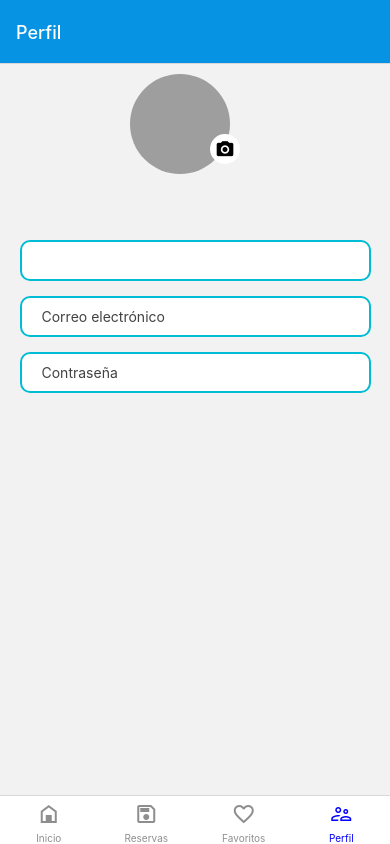
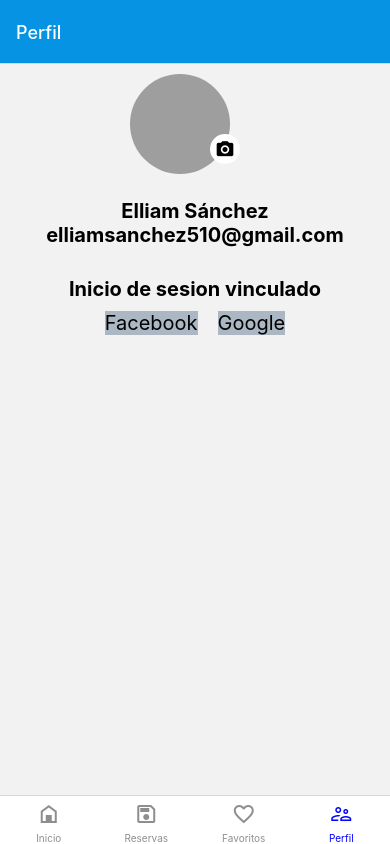
Before and after one commit to Elliam-Sanchez510/App_Final, a React Native app: screen /Profile in a window 390 px wide. Built offline with nearby package versions, Linux system fonts and the light colour scheme; grey boxes are pictures that could not be loaded.

Commit message:
Creando perfil

```diff
--- a/Components/Favorites/Favorites.tsx
+++ b/Components/Favorites/Favorites.tsx
@@ -5,8 +5,7 @@ const Favorites = () => {
     return (
         <ScrollView>
             <View style={styles.Container}>
-                <Text>Hola</Text>
-
+                <Text style={styles.TextFavorites}>No hay elementos agregados</Text>
             </View>
 
         </ScrollView>
@@ -16,6 +15,15 @@ export default Favorites;
 
 const styles = StyleSheet.create({
     Container: {
+        flex: 1,
+        justifyContent: 'center',
+        alignItems: 'center',
+        margin: 5,
     },
+    TextFavorites: {
+        fontSize: 20,
+        fontWeight: 'bold',
+        alignItems: 'center',
+    }
 
 })
--- a/Components/Profile/Profile.tsx
+++ b/Components/Profile/Profile.tsx
@@ -46,7 +46,27 @@ const Profile = () => {
                 </View>
             </View>
 
-            <View style={styles.Vista}>
+            <View style={styles.TextName}>
+                <Text style={styles.TextName1}>Elliam Sánchez</Text>
+                <Text style={styles.TextName1}>elliamsanchez510@gmail.com</Text>
+            </View>
+
+            <View style={styles.TextName}>
+                <Text style={styles.TextName1}>Inicio de sesion vinculado</Text>
+
+                <View style={styles.Sesion}>
+                    <TouchableOpacity>
+                        <Text style={{ fontSize: 20, margin: 10, backgroundColor: '#abb8c3', }}>Facebook</Text>
+                    </TouchableOpacity>
+
+                    <TouchableOpacity>
+                        <Text style={{ fontSize: 20, margin: 10, backgroundColor: '#abb8c3' }}>Google</Text>
+                    </TouchableOpacity>
+                </View>
+
+            </View>
+
+            {/* <View style={styles.Vista}>
                 <TextInput
                     style={styles.Input}
                 />
@@ -59,7 +79,7 @@ const Profile = () => {
                     secureTextEntry={true}
                     style={styles.Input}
                 />
-            </View>
+            </View> */}
         </ScrollView>
 
     )
@@ -73,7 +93,6 @@ const styles = StyleSheet.create({
         justifyContent: 'center',
         alignItems: 'center',
         margin: 5,
-        // backgroundColor: 'gray',
     },
     Image: {
         width: 100,
@@ -94,7 +113,6 @@ const styles = StyleSheet.create({
         height: 250,
         alignItems: 'center',
         justifyContent: 'center',
-        // backgroundColor: 'pink'
     },
     Input: {
         width: '90%',
@@ -108,5 +126,18 @@ const styles = StyleSheet.create({
         borderColor: '#00bcd4',
         paddingStart: 20,
     },
+    TextName: {
+        justifyContent: 'center',
+        alignItems: 'center',
+        margin: 15,
+    },
+    TextName1: {
+        fontSize: 20,
+        fontWeight: 'bold',
+        alignItems: 'center',
+    },
+    Sesion: {
+        flexDirection: 'row',
+    }
 
 })
--- a/Components/Reservas/Reservas.tsx
+++ b/Components/Reservas/Reservas.tsx
@@ -7,11 +7,15 @@ import Reservas3 from './Reservas3';
 
 const Reservas = () => {
     return (
-        <View>
-            <Reservas1/>
-            <Reservas2/>
-            <Reservas3/>
-        </View>
+        <ScrollView>
+            <View>
+                <Reservas1 />
+                <Reservas2 />
+                <Reservas3 />
+            </View>
+
+        </ScrollView>
+
     )
 }
 export default Reservas;
--- a/Components/Reservas/Reservas1.tsx
+++ b/Components/Reservas/Reservas1.tsx
@@ -3,8 +3,6 @@ import React from 'react'
 
 export default function Reservas1() {
     return (
-
-
         <View>
             <Text style={styles.TextBathroom}>HABITACIONES</Text>
             <ScrollView horizontal={true}>
@@ -84,7 +82,6 @@ export default function Reservas1() {
                 </View>
             </ScrollView>
 
-
         </View>
     )
 }
@@ -93,7 +90,6 @@ const styles = StyleSheet.create({
     Container: {
         flex: 1,
         flexDirection: 'row',
-        // backgroundColor: 'gray',
         margin: 10,
         justifyContent: 'space-around'
     },
@@ -118,7 +114,6 @@ const styles = StyleSheet.create({
     RoomDescription: {
         width: 230,
         height: 145,
-        // backgroundColor: 'gray'
     },
     TextDescription: {
         textAlign: 'justify',
@@ -132,5 +127,4 @@ const styles = StyleSheet.create({
         color: '#fff',
         borderRadius: 5,
     }
-
 })
--- a/Components/Reservas/Reservas2.tsx
+++ b/Components/Reservas/Reservas2.tsx
@@ -80,7 +80,6 @@ export default function Reservas2() {
                     </View>
 
                 </View>
-
             </ScrollView>
         </View>
     )
@@ -114,7 +113,6 @@ const styles = StyleSheet.create({
     RoomDescription: {
         width: 230,
         height: 145,
-        // backgroundColor: 'gray'
     },
     TextDescription: {
         textAlign: 'justify',
--- a/Components/Reservas/Reservas3.tsx
+++ b/Components/Reservas/Reservas3.tsx
@@ -206,7 +206,6 @@ const styles = StyleSheet.create({
     Container: {
         flex: 1,
         flexDirection: 'row',
-        // backgroundColor: 'gray',
         margin: 10,
         justifyContent: 'space-around'
     },
@@ -231,7 +230,6 @@ const styles = StyleSheet.create({
     RoomDescription: {
         width: 230,
         height: 145,
-        // backgroundColor: 'gray'
     },
     TextDescription: {
         textAlign: 'justify',
```
Also changed, not shown: Components/Home/Home.tsx (+0 -9 lines).
